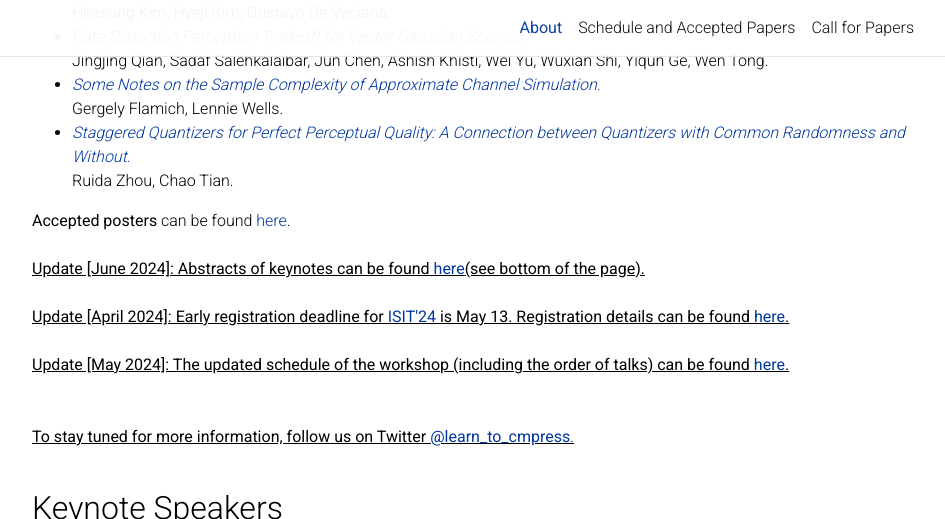
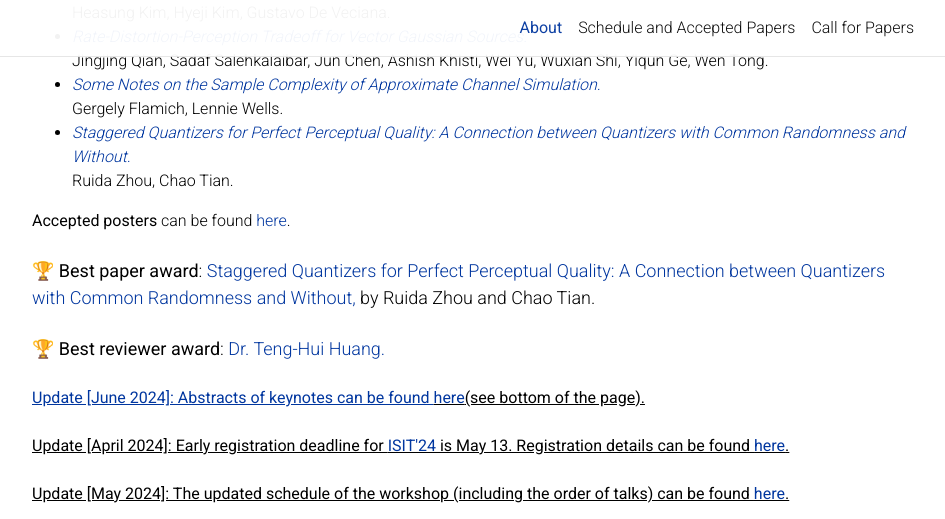
Before and after one commit to learn-to-compress-workshop-isit/learn-to-compress-workshop-isit.github.io, a Jekyll site: the page built from _pages/about.md, in a window 1280 px wide and 900 px high, scrolled down 631 px, cut to the strip 0-519 px from the top of the window. Shown: the whole strip, without its empty margins (163-1108 px from the left). Built offline with Jekyll 4.4.1, drawn with Linux system fonts in a browser that asks for light colours; comment, search, counter and statistics services are not loaded; a style sheet for code colours, icons or effects is not loaded.

Commit message:
add best paper award + best reviewer to the website

```diff
--- a/_layouts/workshop.html
+++ b/_layouts/workshop.html
@@ -58,6 +58,18 @@ layout: default
     </ul>
 
     <b>Accepted posters</b> can be found <a href="https://learn-to-compress-workshop-isit.github.io/schedule/">here</a>.
+    <br>
+    <br>
+
+
+    <font size="+1"> &#127942; <b>Best paper award</b>: <a href="https://openreview.net/forum?id=keX3SC5cOt">Staggered Quantizers for Perfect Perceptual Quality: A Connection between Quantizers with Common Randomness and Without,</a>
+    by Ruida Zhou and Chao Tian.  </font>
+    <br>
+    <br>
+
+    <font size="+1">&#127942; <b>Best reviewer award</b>: <a href="https://www.sydney.edu.au/engineering/about/our-people/academic-staff/tenghui-huang.html">Dr. Teng-Hui Huang.  </font>
+
+
     <br>
     <br>
 
```
Also changed, not shown: 10 other files.
